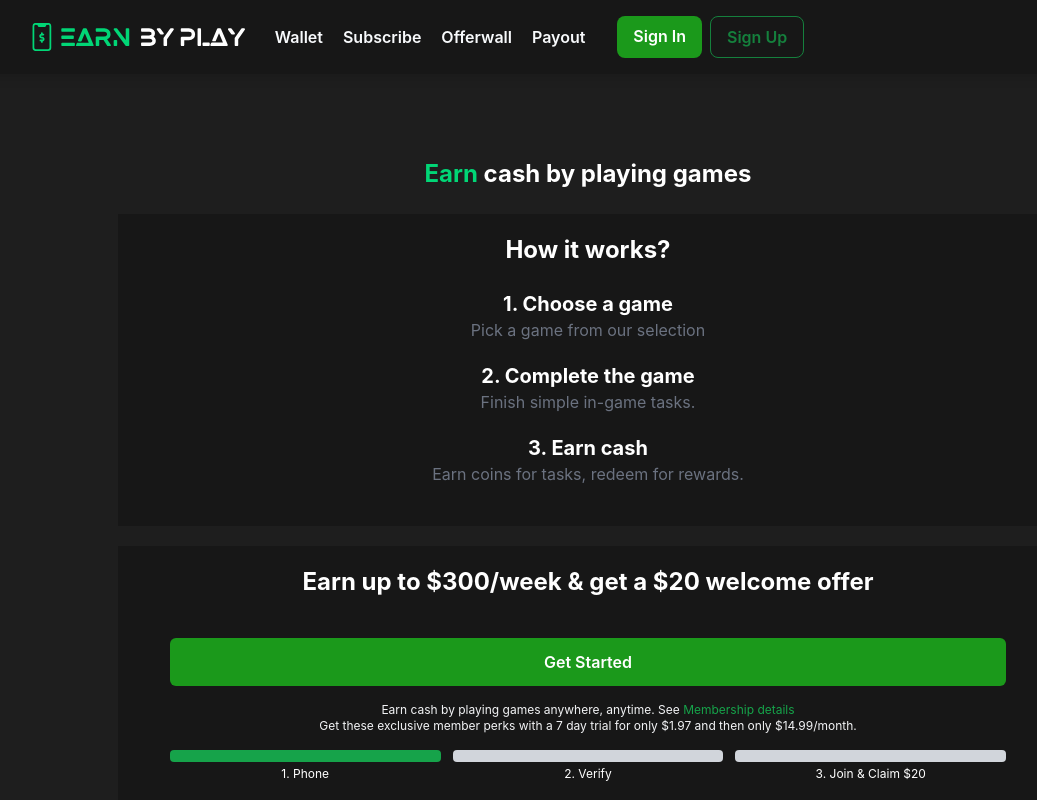
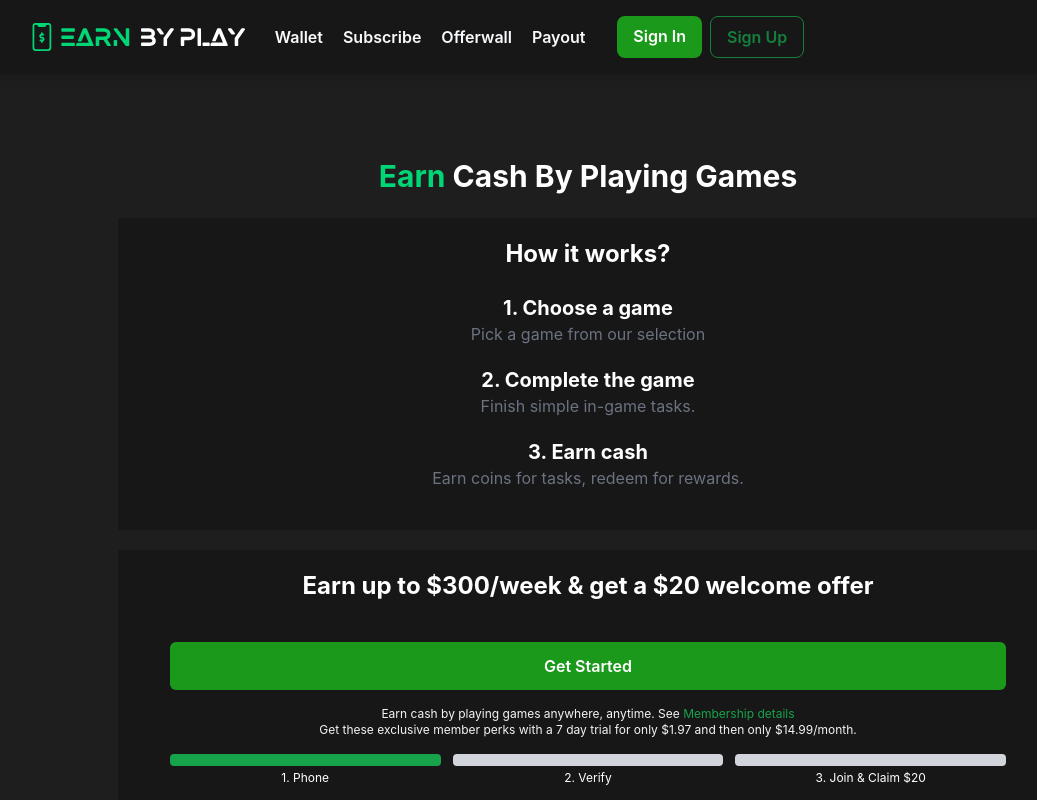
Before and after one commit to lsaffie/earnbyplay-frontend, a React (Create React App) app: page / in a window 1280 px wide. Shown: the top 800 px of the page, without its empty margins (52-1089 px from the left). Built offline with nearby package versions, Linux system fonts and the light colour scheme; no server answers.

Commit message:
Changed font size

```diff
--- a/src/components/Home.js
+++ b/src/components/Home.js
@@ -13,9 +13,9 @@ const Home= ({ onUserChange }) => {
   return (
     <div className="text-center m-5 min-h-screen h-auto">
 
-      <h2 className="text-2xl font-bold mb-6 text-center">
+      <h2 className="text-3xl font-bold mb-6 text-center">
         <span className="text-ebp-cta-green-earn-font">Earn</span>
-        <span className="text-white"> cash by playing games </span>
+        <span className="text-white"> Cash By Playing Games </span>
       </h2>
 
 
```
